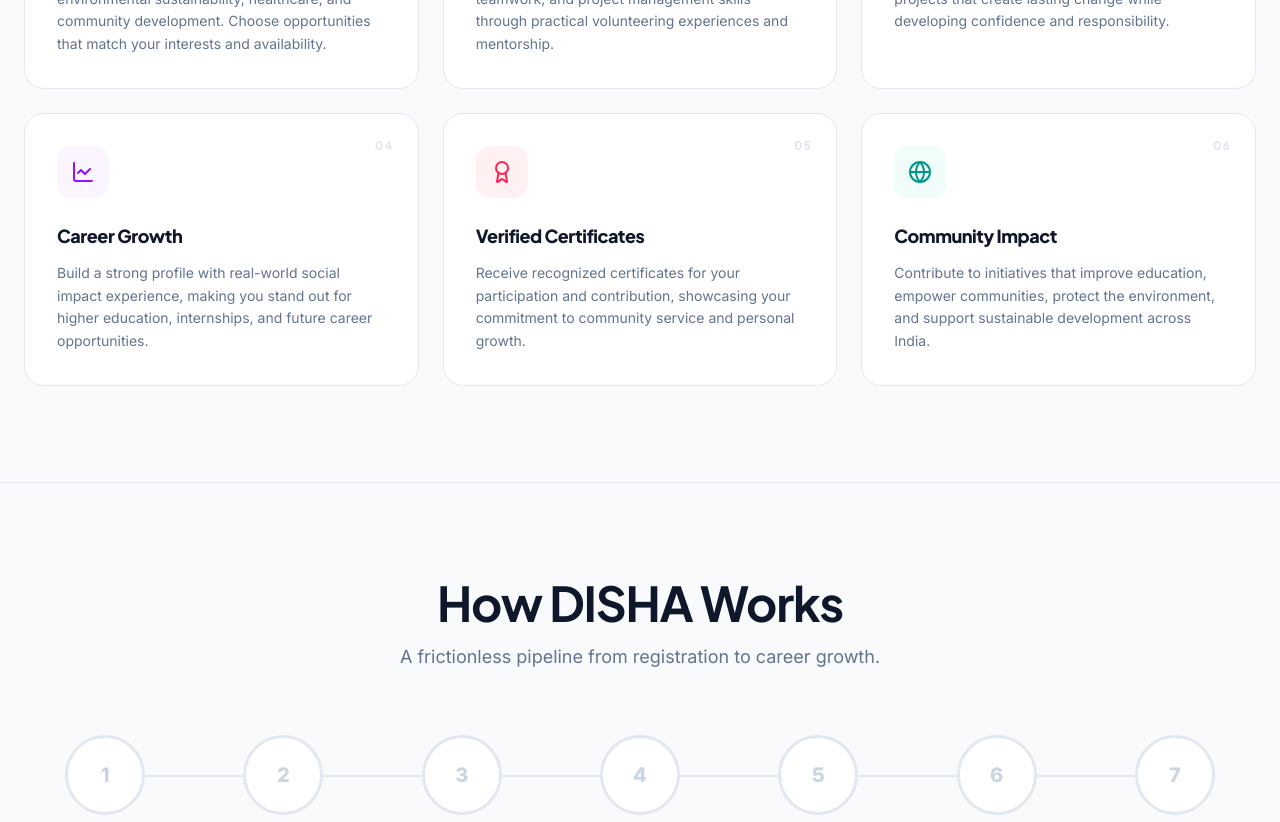
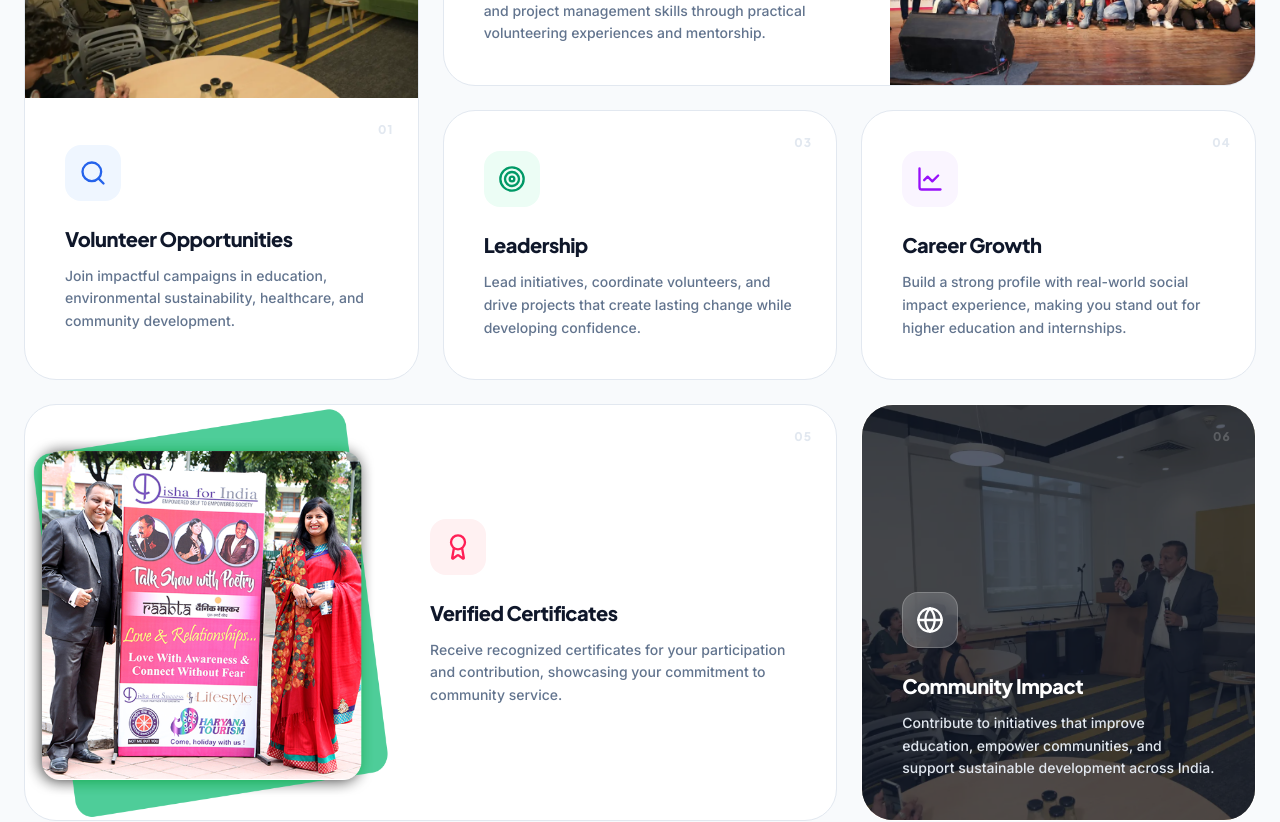
Before and after one commit to karanak1513-debug/disha, a React (Vite) app: page / in a window 1280 px wide. Shown: the part 3200-4022 px from the top of the page. Built offline with nearby package versions, Linux system fonts and the light colour scheme; no server answers.

Commit message:
style: redesign Why Choose Us into a premium Bento Box with images

```diff
--- a/src/pages/Landing.jsx
+++ b/src/pages/Landing.jsx
@@ -323,68 +323,78 @@
             <p className="text-slate-500 text-lg leading-relaxed">Empowering individuals to create meaningful social impact through volunteering, leadership, and community engagement.</p>
           </div>
 
-          {/* 6 Cards Grid */}
-          <div className="grid grid-cols-1 md:grid-cols-2 lg:grid-cols-3 gap-6">
+          {/* Bento Box Grid */}
+          <div className="grid grid-cols-1 md:grid-cols-3 gap-6">
             {[
               {
                 icon: Search,
                 number: "01",
-                color: "blue",
                 iconColor: "text-[#2563EB]",
                 iconBg: "bg-blue-50",
                 borderHover: "hover:border-blue-200",
                 title: "Volunteer Opportunities",
-                desc: "Join impactful campaigns in education, environmental sustainability, healthcare, and community development. Choose opportunities that match your interests and availability."
+                desc: "Join impactful campaigns in education, environmental sustainability, healthcare, and community development.",
+                colSpan: "md:col-span-1",
+                rowSpan: "md:row-span-2",
+                img: "/disha-event1.jpg",
+                imgPos: "top",
               },
               {
                 icon: BookOpenCheck,
                 number: "02",
-                color: "orange",
                 iconColor: "text-[#F97316]",
                 iconBg: "bg-orange-50",
                 borderHover: "hover:border-orange-200",
                 title: "Skill Development",
-                desc: "Enhance your communication, leadership, teamwork, and project management skills through practical volunteering experiences and mentorship."
+                desc: "Enhance your communication, leadership, teamwork, and project management skills through practical volunteering experiences and mentorship.",
+                colSpan: "md:col-span-2",
+                img: "/disha-event2.jpg",
+                imgPos: "right",
               },
               {
                 icon: Target,
                 number: "03",
-                color: "emerald",
                 iconColor: "text-emerald-600",
                 iconBg: "bg-emerald-50",
                 borderHover: "hover:border-emerald-200",
                 title: "Leadership",
-                desc: "Lead initiatives, coordinate volunteers, and drive projects that create lasting change while developing confidence and responsibility."
+                desc: "Lead initiatives, coordinate volunteers, and drive projects that create lasting change while developing confidence.",
+                colSpan: "md:col-span-1",
               },
               {
                 icon: LineChart,
                 number: "04",
-                color: "purple",
                 iconColor: "text-purple-600",
                 iconBg: "bg-purple-50",
                 borderHover: "hover:border-purple-200",
                 title: "Career Growth",
-                desc: "Build a strong profile with real-world social impact experience, making you stand out for higher education, internships, and future career opportunities."
+                desc: "Build a strong profile with real-world social impact experience, making you stand out for higher education and internships.",
+                colSpan: "md:col-span-1",
               },
               {
                 icon: Award,
                 number: "05",
-                color: "rose",
                 iconColor: "text-rose-500",
                 iconBg: "bg-rose-50",
                 borderHover: "hover:border-rose-200",
                 title: "Verified Certificates",
-                desc: "Receive recognized certificates for your participation and contribution, showcasing your commitment to community service and personal growth."
+                desc: "Receive recognized certificates for your participation and contribution, showcasing your commitment to community service.",
+                colSpan: "md:col-span-2",
+                img: "/disha-event3.jpg",
+                imgPos: "left",
               },
               {
                 icon: Globe,
                 number: "06",
-                color: "teal",
-                iconColor: "text-teal-600",
-                iconBg: "bg-teal-50",
-                borderHover: "hover:border-teal-200",
+                iconColor: "text-white",
+                iconBg: "bg-white/20 backdrop-blur-md border border-white/20",
+                borderHover: "border-transparent",
                 title: "Community Impact",
-                desc: "Contribute to initiatives that improve education, empower communities, protect the environment, and support sustainable development across India."
+                desc: "Contribute to initiatives that improve education, empower communities, and support sustainable development across India.",
+                colSpan: "md:col-span-1",
+                img: "/disha-event4.jpg",
+                imgPos: "bg",
+                isDark: true
               }
             ].map((f, i) => (
               <motion.div
@@ -393,19 +403,47 @@
                 whileInView={{ opacity: 1, y: 0 }}
                 viewport={{ once: true }}
                 transition={{ duration: 0.4, delay: i * 0.08 }}
-                className={`group bg-white border border-[#E2E8F0] ${f.borderHover} hover:shadow-lg transition-all duration-300 p-8 rounded-[20px] relative overflow-hidden`}
+                className={`group bg-white border border-[#E2E8F0] ${f.borderHover} hover:shadow-xl transition-all duration-300 rounded-[32px] relative overflow-hidden flex ${
+                  f.imgPos === "right" ? "flex-col md:flex-row-reverse" :
+                  f.imgPos === "left" ? "flex-col md:flex-row" :
+                  "flex-col"
+                } ${f.colSpan || ""} ${f.rowSpan || ""}`}
               >
-                {/* Number badge */}
-                <span className="absolute top-6 right-6 text-xs font-black text-slate-200 tracking-widest font-display">{f.number}</span>
+                {f.imgPos === "bg" ? (
+                  <>
+                    <div className="absolute inset-0 z-0">
+                      <img src={f.img} alt={f.title} className="w-full h-full object-cover group-hover:scale-105 transition-transform duration-700" />
+                      <div className="absolute inset-0 bg-slate-900/70 group-hover:bg-slate-900/60 transition-colors duration-500" />
+                    </div>
+                    <div className={`p-8 md:p-10 flex-1 flex flex-col justify-end relative z-10 h-full min-h-[320px]`}>
+                      <span className="absolute top-6 right-6 text-xs font-black text-white/20 tracking-widest font-display">{f.number}</span>
+                      <div className={`h-14 w-14 rounded-2xl ${f.iconBg} flex items-center justify-center mb-6 group-hover:scale-110 transition-transform duration-300`}>
+                        <f.icon className={`h-7 w-7 ${f.iconColor}`} />
+                      </div>
+                      <h4 className="text-xl font-black text-white mb-3">{f.title}</h4>
+                      <p className="text-sm text-slate-200 leading-relaxed font-medium">{f.desc}</p>
+                    </div>
+                  </>
+                ) : (
+                  <>
+                    {f.img && (
+                      <div className={`relative overflow-hidden shrink-0 ${
+                        f.imgPos === "right" || f.imgPos === "left" ? "w-full md:w-[45%]" : "w-full h-56 md:h-1/2 min-h-[220px]"
+                      }`}>
+                        <img src={f.img} alt={f.title} className="w-full h-full object-cover group-hover:scale-105 transition-transform duration-700" />
+                      </div>
+                    )}
 
-                {/* Icon */}
-                <div className={`h-13 w-13 h-12 w-12 rounded-[14px] ${f.iconBg} flex items-center justify-center mb-6 group-hover:scale-110 transition-transform duration-300`}>
-                  <f.icon className={`h-6 w-6 ${f.iconColor}`} />
-                </div>
-
-                {/* Text */}
-                <h4 className="text-lg font-black text-[#0F172A] mb-3">{f.title}</h4>
-                <p className="text-sm text-slate-500 leading-relaxed">{f.desc}</p>
+                    <div className={`p-8 md:p-10 flex-1 flex flex-col justify-center relative`}>
+                      <span className="absolute top-6 right-6 text-xs font-black text-slate-200 tracking-widest font-display">{f.number}</span>
+                      <div className={`h-14 w-14 rounded-2xl ${f.iconBg} flex items-center justify-center mb-6 group-hover:scale-110 transition-transform duration-300`}>
+                        <f.icon className={`h-7 w-7 ${f.iconColor}`} />
+                      </div>
+                      <h4 className="text-xl font-black text-[#0F172A] mb-3">{f.title}</h4>
+                      <p className="text-sm text-slate-500 leading-relaxed font-medium">{f.desc}</p>
+                    </div>
+                  </>
+                )}
               </motion.div>
             ))}
           </div>
```
